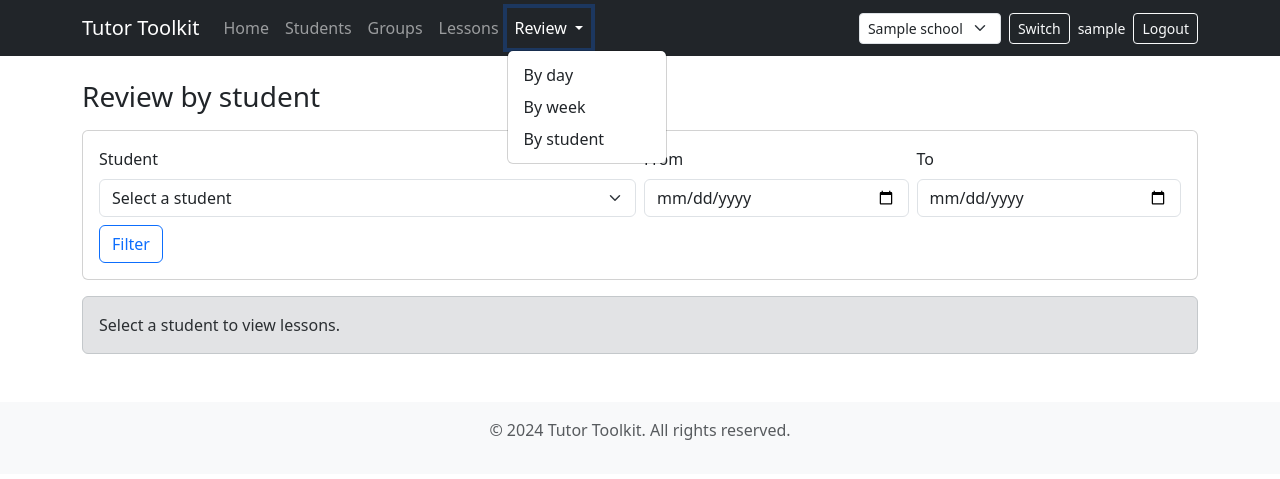
After one commit to berthelemy/tutor_toolkit, a Django app: page /review/student/ in a window 1280 px wide, after a click on "Review". The commit adds this page. Shown: the top 479 px of the page. Run offline with Django 4.2, Linux system fonts and the light colour scheme; a user stored in the database is signed in; tables that the repository leaves empty hold one stand-in row (values such as "Sample post"); some libraries are stand-ins or nearby versions.

Commit message:
Add review pages

```diff
--- /dev/null
+++ b/tutor_toolkit/dashboard/urls.py
@@ -0,0 +1,11 @@
+from django.urls import path
+
+from . import views
+
+app_name = 'dashboard'
+
+urlpatterns = [
+    path('', views.day_view, name='day'),
+    path('week/', views.week_view, name='week'),
+    path('student/', views.student_view, name='student'),
+]
--- a/tutor_toolkit/dashboard/views.py
+++ b/tutor_toolkit/dashboard/views.py
@@ -1,3 +1,135 @@
-from django.shortcuts import render
+from __future__ import annotations
 
-# Create your views here.
+from datetime import date, datetime, timedelta
+
+from django.contrib.auth.decorators import login_required
+from django.db.models import Q
+from django.http import HttpRequest, HttpResponse
+from django.shortcuts import redirect, render
+from django.utils import timezone
+
+from lessons.models import Lesson
+from schools.utils import get_current_school
+from students.models import Student
+
+
+def _parse_date(value: str | None) -> date | None:
+    if not value:
+        return None
+    try:
+        return datetime.strptime(value, '%Y-%m-%d').date()
+    except ValueError:
+        return None
+
+
+@login_required
+def day_view(request: HttpRequest) -> HttpResponse:
+    current_school = get_current_school(request)
+    if current_school is None:
+        return redirect('home')
+
+    selected_date = _parse_date(request.GET.get('date')) or timezone.localdate()
+    start_dt = timezone.make_aware(datetime.combine(selected_date, datetime.min.time()))
+    end_dt = start_dt + timedelta(days=1)
+
+    lessons = (
+        Lesson.objects.filter(school=current_school, start_datetime__gte=start_dt, start_datetime__lt=end_dt)
+        .select_related('group', 'student')
+        .order_by('start_datetime')
+    )
+
+    return render(
+        request,
+        'dashboard/day.html',
+        {
+            'selected_date': selected_date,
+            'lessons': lessons,
+        },
+    )
+
+
+@login_required
+def week_view(request: HttpRequest) -> HttpResponse:
+    current_school = get_current_school(request)
+    if current_school is None:
+        return redirect('home')
+
+    selected_date = _parse_date(request.GET.get('date')) or timezone.localdate()
+    week_start = selected_date - timedelta(days=selected_date.weekday())
+    start_dt = timezone.make_aware(datetime.combine(week_start, datetime.min.time()))
+    end_dt = start_dt + timedelta(days=7)
+
+    lessons = (
+        Lesson.objects.filter(school=current_school, start_datetime__gte=start_dt, start_datetime__lt=end_dt)
+        .select_related('group', 'student')
+        .order_by('start_datetime')
+    )
+
+    days = []
+    for i in range(7):
+        d = week_start + timedelta(days=i)
+        day_start = timezone.make_aware(datetime.combine(d, datetime.min.time()))
+        day_end = day_start + timedelta(days=1)
+        days.append(
+            {
+                'date': d,
+                'lessons': [l for l in lessons if day_start <= l.start_datetime < day_end],
+            }
+        )
+
+    return render(
+        request,
+        'dashboard/week.html',
+        {
+            'week_start': week_start,
+            'selected_date': selected_date,
+            'days': days,
+        },
+    )
+
+
+@login_required
+def student_view(request: HttpRequest) -> HttpResponse:
+    current_school = get_current_school(request)
+    if current_school is None:
+        return redirect('home')
+
+    students = Student.objects.filter(school=current_school).order_by('last_name', 'first_name')
+
+    student_id = request.GET.get('student_id')
+    selected_student = None
+    lessons = Lesson.objects.none()
+
+    if student_id:
+        selected_student = students.filter(id=student_id).first()
+
+    if selected_student is not None:
+        start_date = _parse_date(request.GET.get('start'))
+        end_date = _parse_date(request.GET.get('end'))
+
+        lessons = Lesson.objects.filter(school=current_school).select_related('group', 'student')
+
+        lessons = lessons.filter(
+            Q(student=selected_student) | Q(group__students=selected_student)
+        ).distinct()
+
+        if start_date:
+            start_dt = timezone.make_aware(datetime.combine(start_date, datetime.min.time()))
+            lessons = lessons.filter(start_datetime__gte=start_dt)
+        if end_date:
+            end_dt = timezone.make_aware(datetime.combine(end_date, datetime.min.time())) + timedelta(days=1)
+            lessons = lessons.filter(start_datetime__lt=end_dt)
+
+        lessons = lessons.order_by('-start_datetime')
+
+    return render(
+        request,
+        'dashboard/student.html',
+        {
+            'students': students,
+            'selected_student': selected_student,
+            'lessons': lessons,
+            'start': request.GET.get('start', ''),
+            'end': request.GET.get('end', ''),
+        },
+    )
--- a/tutor_toolkit/templates/base.html
+++ b/tutor_toolkit/templates/base.html
@@ -29,6 +29,16 @@
               </li>
               <li class="nav-item">
                 <a class="nav-link" href="{% url 'lessons:list' %}">Lessons</a>
+              </li>
+              <li class="nav-item dropdown">
+                <a class="nav-link dropdown-toggle" href="#" role="button" data-bs-toggle="dropdown" aria-expanded="false">
+                  Review
+                </a>
+                <ul class="dropdown-menu">
+                  <li><a class="dropdown-item" href="{% url 'dashboard:day' %}">By day</a></li>
+                  <li><a class="dropdown-item" href="{% url 'dashboard:week' %}">By week</a></li>
+                  <li><a class="dropdown-item" href="{% url 'dashboard:student' %}">By student</a></li>
+                </ul>
               </li>
             {% endif %}
           </ul>
--- /dev/null
+++ b/tutor_toolkit/templates/dashboard/student.html
@@ -0,0 +1,76 @@
+{% extends "base.html" %}
+
+{% block title %}Review by student - Tutor Toolkit{% endblock %}
+
+{% block content %}
+<div class="d-flex justify-content-between align-items-center mb-3">
+  <h1 class="h3 mb-0">Review by student</h1>
+</div>
+
+<form method="get" class="card mb-3">
+  <div class="card-body">
+    <div class="row g-2 align-items-end">
+      <div class="col-12 col-md-6">
+        <label class="form-label" for="student_id">Student</label>
+        <select class="form-select" name="student_id" id="student_id" required>
+          <option value="">Select a student</option>
+          {% for s in students %}
+            <option value="{{ s.id }}" {% if selected_student and s.id == selected_student.id %}selected{% endif %}>{{ s }}</option>
+          {% endfor %}
+        </select>
+      </div>
+      <div class="col-6 col-md-3">
+        <label class="form-label" for="start">From</label>
+        <input class="form-control" type="date" name="start" id="start" value="{{ start }}">
+      </div>
+      <div class="col-6 col-md-3">
+        <label class="form-label" for="end">To</label>
+        <input class="form-control" type="date" name="end" id="end" value="{{ end }}">
+      </div>
+      <div class="col-12">
+        <button class="btn btn-outline-primary" type="submit">Filter</button>
+      </div>
+    </div>
+  </div>
+</form>
+
+{% if selected_student %}
+  <h2 class="h5">Lessons for {{ selected_student }}</h2>
+  {% if lessons %}
+    <div class="card">
+      <div class="table-responsive">
+        <table class="table table-striped mb-0">
+          <thead>
+            <tr>
+              <th>When</th>
+              <th>Type</th>
+              <th class="text-end">Actions</th>
+            </tr>
+          </thead>
+          <tbody>
+            {% for lesson in lessons %}
+              <tr>
+                <td>{{ lesson.start_datetime }}</td>
+                <td>
+                  {% if lesson.student and lesson.student.id == selected_student.id %}
+                    Ad-hoc lesson
+                  {% else %}
+                    Group: {{ lesson.group.name }}
+                  {% endif %}
+                </td>
+                <td class="text-end">
+                  <a class="btn btn-sm btn-outline-primary" href="{% url 'lessons:detail' lesson.pk %}">View</a>
+                </td>
+              </tr>
+            {% endfor %}
+          </tbody>
+        </table>
+      </div>
+    </div>
+  {% else %}
+    <div class="alert alert-info">No lessons found for the selected filters.</div>
+  {% endif %}
+{% else %}
+  <div class="alert alert-secondary">Select a student to view lessons.</div>
+{% endif %}
+{% endblock %}
--- a/tutor_toolkit/tutor_toolkit/urls.py
+++ b/tutor_toolkit/tutor_toolkit/urls.py
@@ -23,5 +23,6 @@ urlpatterns = [
     path('schools/', include('schools.urls')),
     path('students/', include('students.urls')),
     path('lessons/', include('lessons.urls')),
+    path('review/', include('dashboard.urls')),
     path('', include('core.urls')),
 ]
```
Also changed, not shown: tutor_toolkit/dashboard/mixins.py (added, +20 -0 lines), tutor_toolkit/templates/dashboard/day.html (added, +50 -0 lines), tutor_toolkit/templates/dashboard/week.html (added, +52 -0 lines).
